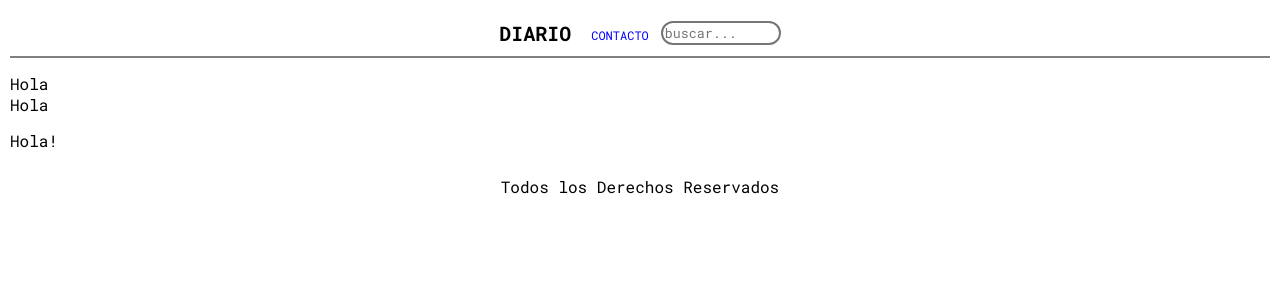
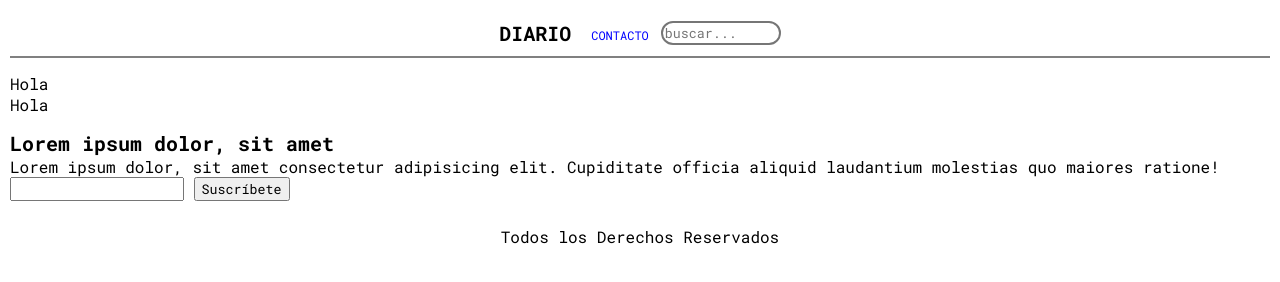
Before and after one commit to gonzafg2/revista_online_FG5, a plain HTML site: page index.html in a window 1280 px wide. Drawn offline with Linux system fonts and the light colour scheme.

Commit message:
boletin y titulo

```diff
--- /dev/null
+++ b/assets/scss/components/_boletin.scss
@@ -0,0 +1,5 @@
+.boletin{
+    &__titulo{
+        font-size: 20px;
+    }
+}
--- a/assets/scss/main.scss
+++ b/assets/scss/main.scss
@@ -13,6 +13,7 @@
 @import "components/carousel";
 @import "components/cover";
 @import "components/nav";
+@import "components/boletin";
 
 // Layout
 @import "layout/footer";
--- a/index.html
+++ b/index.html
@@ -33,8 +33,11 @@
     </aside>
   </main>
 
-  <section>
-    <p>Hola!</p>
+  <section class="boletin">
+  <h2 class="boletin__titulo">Lorem ipsum dolor, sit amet</h2>
+  <p>Lorem ipsum dolor, sit amet consectetur adipisicing elit. Cupiditate officia aliquid laudantium molestias quo maiores ratione!</p>
+  <input type="email">
+  <button>Suscríbete</button>
   </section>
 
   <footer class="footer">
```
Also changed, not shown: assets/css/style.css, 1 other file.
